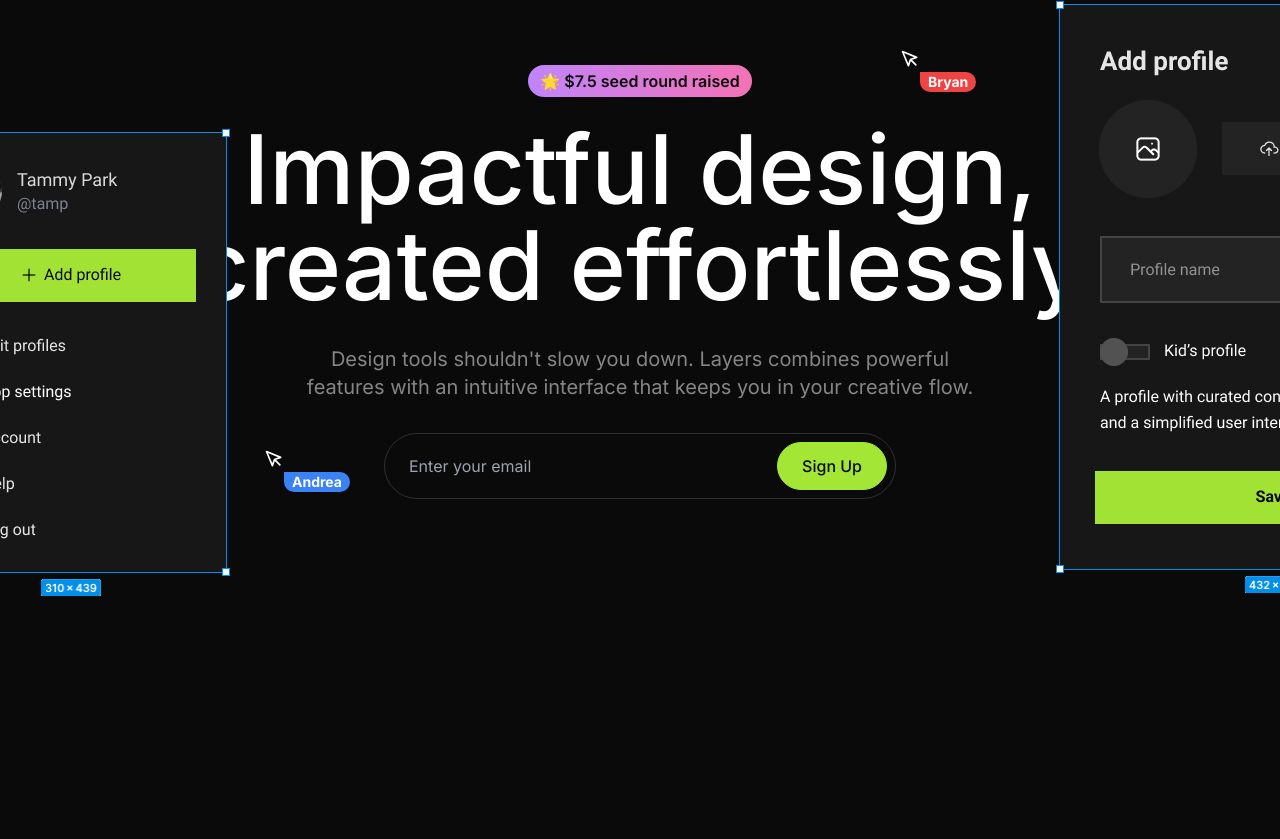
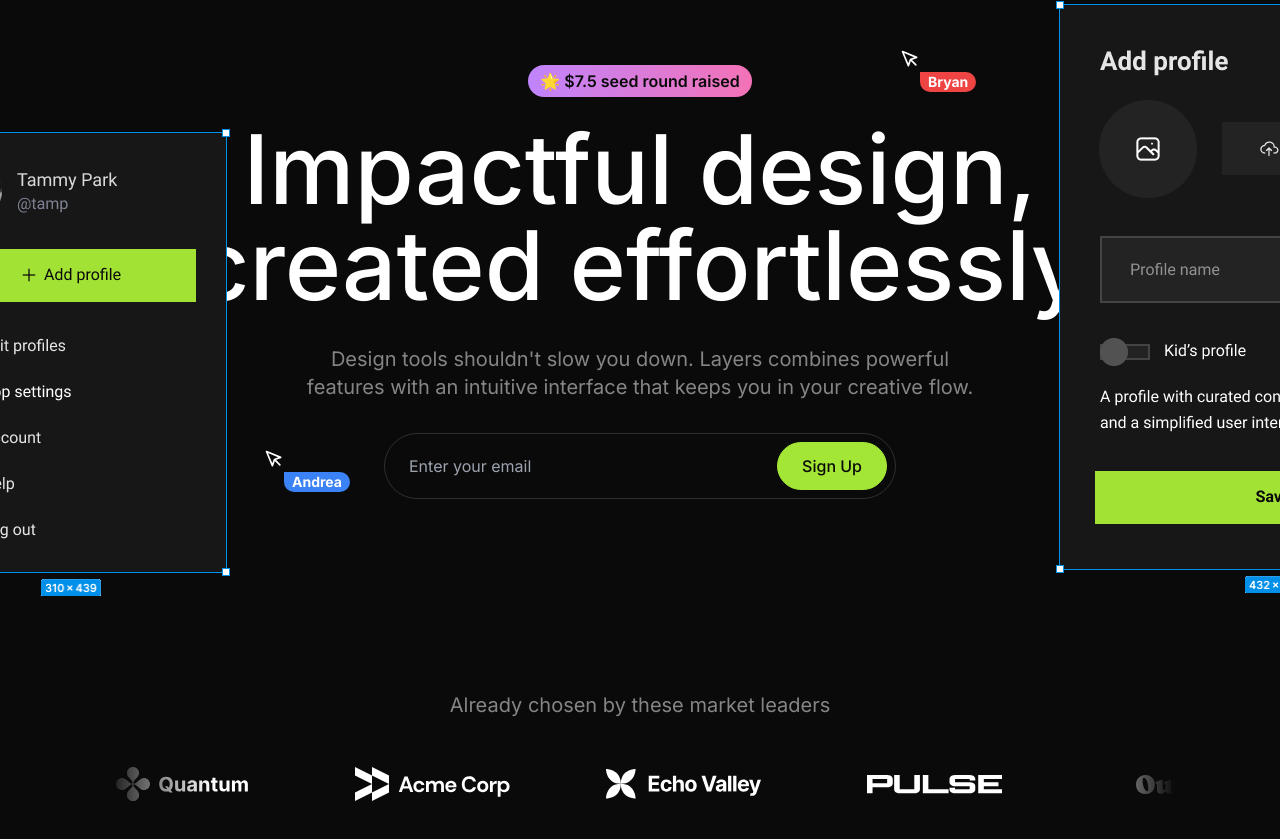
Before and after one commit to MominIshtiaq/Layers, a Next.js app: page / in a window 1280 px wide. Shown: the part 161-1000 px from the top of the page. Before the commit the page ends 800 px from the top, so only its background shows below. Built offline with nearby package versions, Linux system fonts and the light colour scheme.

Commit message:
static LogoTicker layout complete

```diff
--- a/src/app/page.tsx
+++ b/src/app/page.tsx
@@ -1,4 +1,5 @@
 import Hero from "@/sections/Hero";
+import LogoTicker from "@/sections/LogoTicker";
 import Navbar from "@/sections/Navbar";
 
 export default function Home() {
@@ -6,6 +7,7 @@
         <>
             <Navbar />
             <Hero />
+            <LogoTicker />
         </>
     );
 }
--- a/src/sections/Hero.tsx
+++ b/src/sections/Hero.tsx
@@ -36,7 +36,7 @@
                     <input
                         type="email"
                         placeholder="Enter your email"
-                        className="bg-transparent px-4 md:flex-1"
+                        className="bg-transparent px-4 md:flex-1 border-none outline-none w-full"
                     />
                     <Button
                         type="submit"
--- a/src/sections/LogoTicker.tsx
+++ b/src/sections/LogoTicker.tsx
@@ -6,6 +6,7 @@
 import apexLogo from "@/assets/images/apex.svg";
 import celestialLogo from "@/assets/images/celestial.svg";
 import twiceLogo from "@/assets/images/twice.svg";
+import Image from "next/image";
 
 const logos = [
     { name: "Quantum", image: quantumLogo },
@@ -19,5 +20,24 @@
 ];
 
 export default function LogoTicker() {
-    return <div>Logo Ticker</div>;
+    return (
+        <section className="py-24 overflow-x-clip">
+            <div className="container">
+                <h3 className="text-center text-white/50 text-xl">
+                    Already chosen by these market leaders
+                </h3>
+                <div className="overflow-hidden mt-12 [mask-image:linear-gradient(to_right,transparent,black_10%,black_90%,transparent)]">
+                    <div className="flex gap-24 pr-24">
+                        {logos.map((logo) => (
+                            <Image
+                                key={logo.name}
+                                src={logo.image}
+                                alt={logo.name}
+                            />
+                        ))}
+                    </div>
+                </div>
+            </div>
+        </section>
+    );
 }
```
